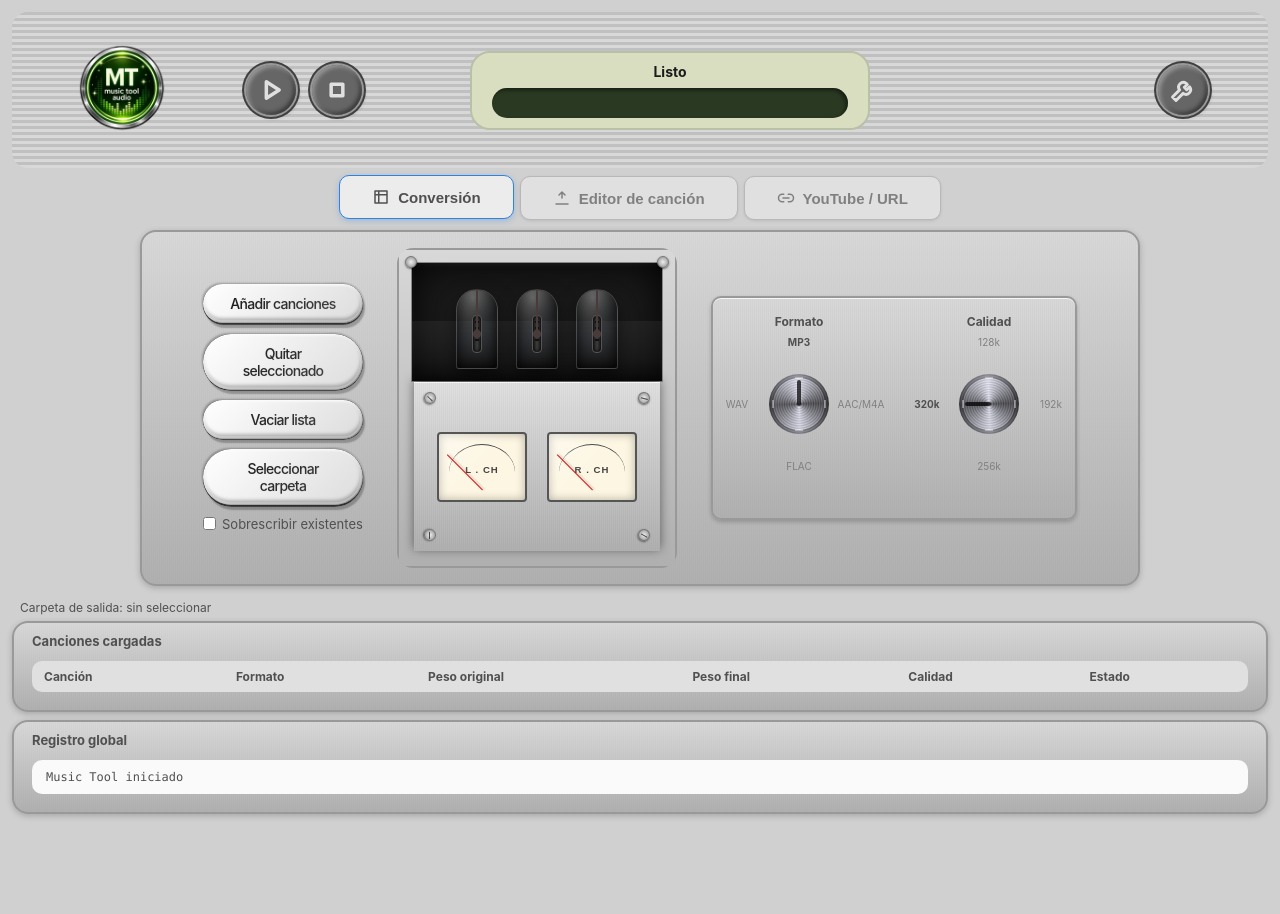
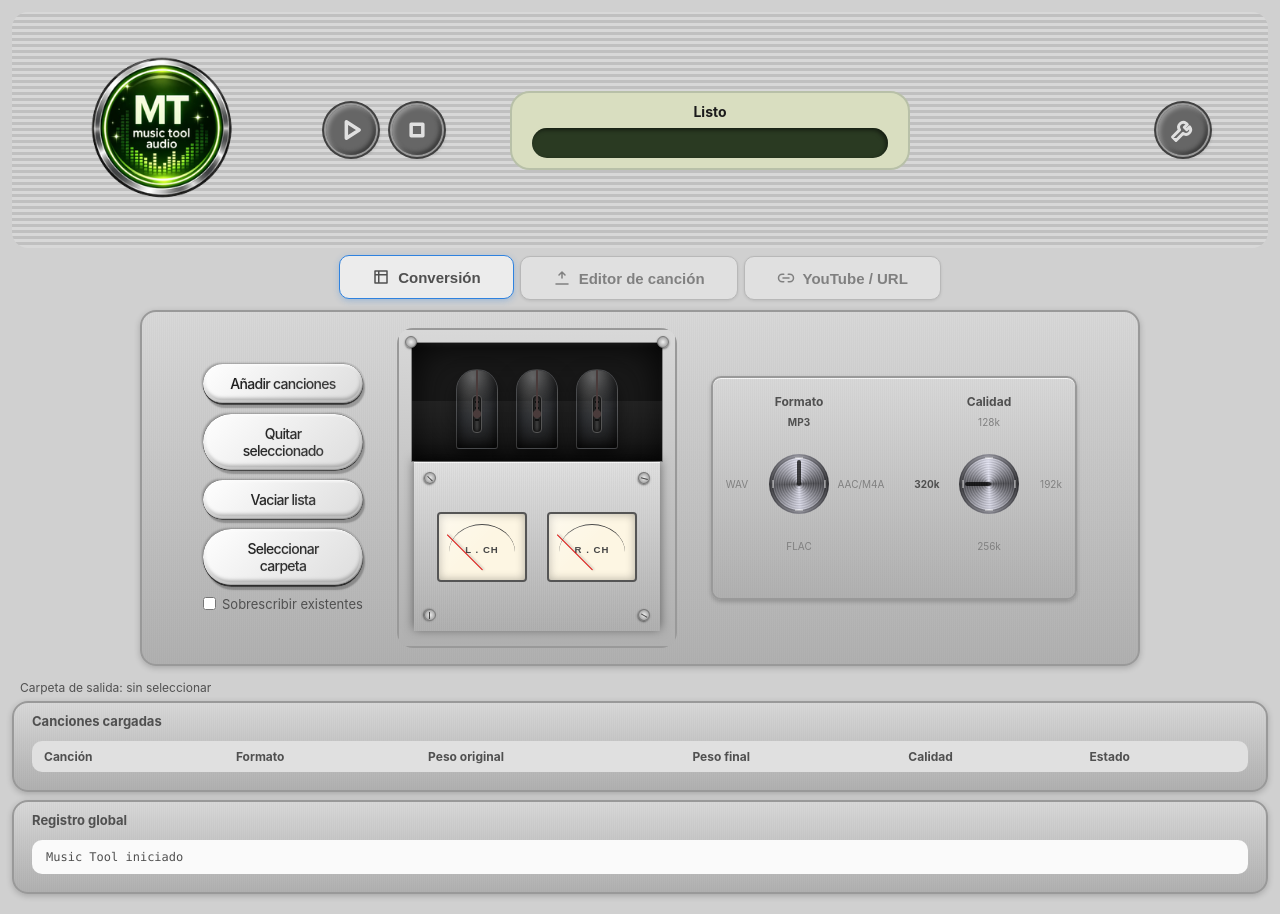
Before and after one commit to JTRC83/music_tool, a website built with Vite: page index.html in a window 1280 px wide. Before the commit the page ends 834 px from the top, so only its background shows below. Built offline with nearby package versions, Linux system fonts and the light colour scheme.

Commit message:
Logo cabecera 200px redondo, quitar segundo URL pestana YouTube

```diff
--- a/src/styles/itunes.css
+++ b/src/styles/itunes.css
@@ -47,8 +47,8 @@ body {
 }
 
 .header-logo {
-  width: 120px; height: 120px;
-  border-radius: var(--radius-sm);
+  width: 200px; height: 200px;
+  border-radius: 50%;
   object-fit: contain;
 }
 
```
